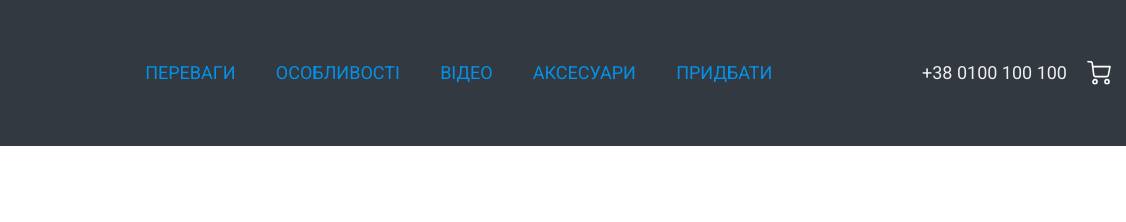
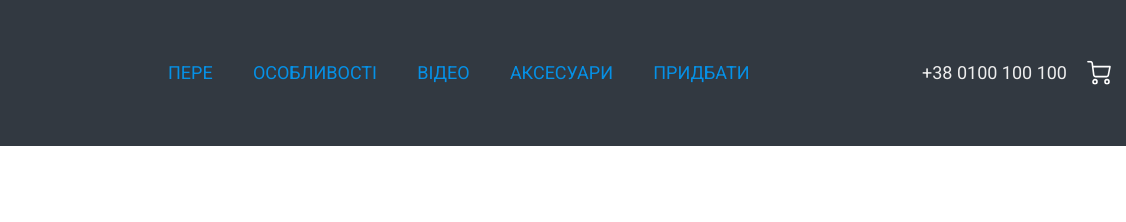
Before and after one commit to Sergeyko1981/deploy, a plain HTML site: page index.html in a window 1280 px wide. Shown: the top 222 px of the page, 154-1280 px from the left. Drawn offline with Linux system fonts and the light colour scheme.

Commit message:
Update index.html

```diff
--- a/index.html
+++ b/index.html
@@ -29,7 +29,8 @@
 
 					<nav class="menu__body">
 						<ul class="menu__list">
-							<li class="menu__item"><a href="#" data-goto-header data-goto=".benefits" class="menu__link">Переваги</a></li>
+							<li class="menu__item"><a href="#" data-goto-header data-goto=".benefits" class="menu__link">Пере
+</a></li>
 							<li class="menu__item"><a href="#" data-goto-header data-goto=".features" class="menu__link">Особливості</a></li>
 							<li class="menu__item"><a href="#" data-goto-header data-goto=".video-presentation" class="menu__link">Відео</a></li>
 							<li class="menu__item"><a href="#" data-goto-header data-goto=".accessories" class="menu__link">Аксесуари</a></li>
```
